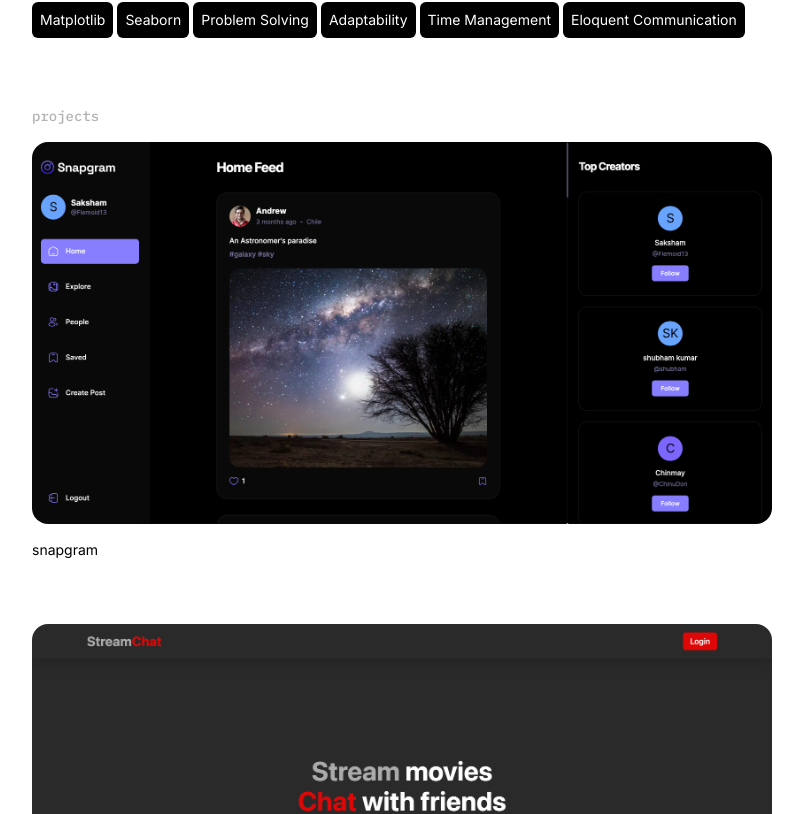
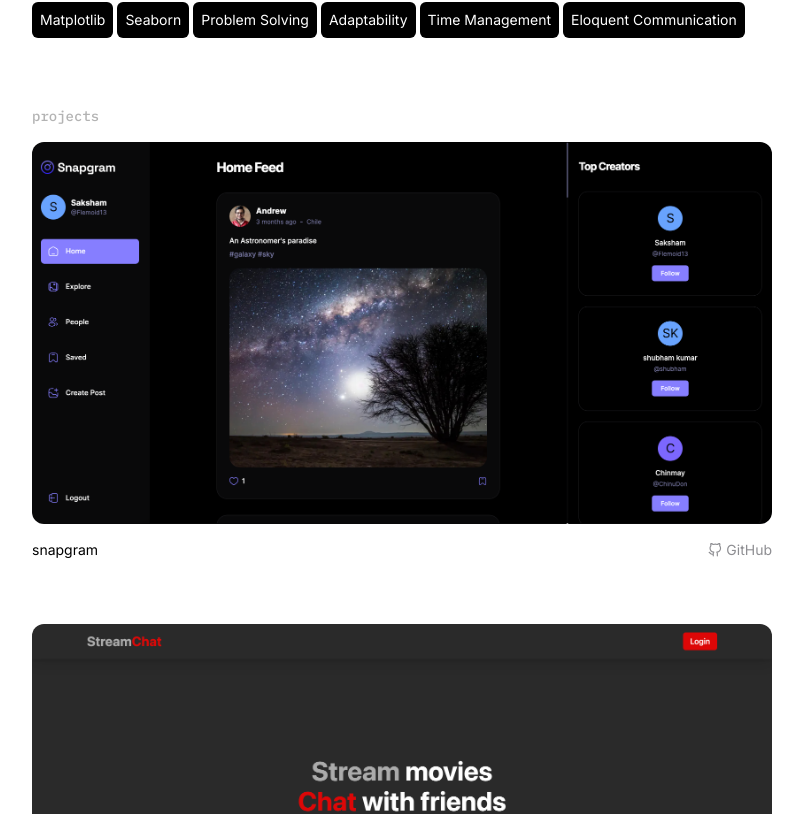
Before and after one commit to Saksham131102/portfolio, a Next.js app: page / in a window 1280 px wide. Shown: the part 511-1325 px from the top of the page, without its empty margins (238-1041 px from the left). Built offline with nearby package versions, Linux system fonts and the light colour scheme.

Commit message:
Image hover scale effect.
Projects hosted link and github link

```diff
--- a/src/app/(components)/(Carousel)/CarouselImage.tsx
+++ b/src/app/(components)/(Carousel)/CarouselImage.tsx
@@ -36,7 +36,7 @@ const CarouselImage: React.FC = () => {
       <div className="mb-4 text-[#B3B3B3] text-sm font-ibm-plex-mono">
         my best pics
       </div>
-      <div className="border-2 border-black">
+      <div className="border-2 border-black rounded-xl overflow-hidden">
         <Swiper
           spaceBetween={10}
           centeredSlides={true}
@@ -54,11 +54,11 @@ const CarouselImage: React.FC = () => {
           className="mySwiper"
         >
           {images.map((image, index) => (
-            <SwiperSlide key={index}>
+            <SwiperSlide key={index} className="">
               <Image
                 src={image.image}
                 alt="images"
-                className={`object-cover ${image.dark ? "dark-image" : ""}`}
+                className={`object-cover transition-transform duration-300 hover:scale-105`}
                 width={1000}
                 height={1000}
                 priority
--- a/src/app/(components)/(Carousel)/data.ts
+++ b/src/app/(components)/(Carousel)/data.ts
@@ -1,26 +1,20 @@
 export const images = [
   {
     image: "/images/saksham2.jpg",
-    dark: false,
   },
   {
     image: "/images/family.jpg",
-    dark: false,
   },
   {
     image: "/images/rambo.jpg",
-    dark: false,
   },
   {
     image: "/images/sky2.jpg",
-    dark: false,
   },
-  // {
-  //   image: "/images/me.jpg",
-  //   dark: true,
-  // },
-  // {
-  //   image: "/images/sky.jpg",
-  //   dark: true,
-  // },
+  {
+    image: "/images/me.jpg",
+  },
+  {
+    image: "/images/sky.jpg",
+  },
 ];
--- a/src/app/(components)/Projects.tsx
+++ b/src/app/(components)/Projects.tsx
@@ -1,5 +1,7 @@
 import Image from "next/image";
 import projects from "../(projects)";
+import Link from "next/link";
+import { FiGithub } from "react-icons/fi";
 const Projects = () => {
   return (
     <div className="text-sm">
@@ -7,15 +9,34 @@ const Projects = () => {
       <div className="mt-4">
         {projects.map((project, index) => (
           <div key={index}>
+            <div className="rounded-xl overflow-hidden dark-image">
+              <Link
+                href={project.hostedLink}
+                target="_blank"
+                rel="noopener noreferrer"
+              >
                 <Image
-              className="rounded-2xl dark-image"
+                  className="dark-image object-center transition-transform duration-300 hover:scale-105"
                   src={project.image}
                   alt="image"
                   width={1000}
                   height={1000}
                   priority
                 />
-            <div className="mt-4 text-black pb-16">{project.name}</div>
+              </Link>
+            </div>
+            <div className="flex justify-between">
+              <div className="mt-4 text-black mb-16">{project.name}</div>
+              <Link
+                className="flex items-center gap-1 mt-4 text-[#8e8e92] hover:text-black transition-colors duration-500 mb-16"
+                href={project.github}
+                target="_blank"
+                rel="noopener noreferrer"
+              >
+                <FiGithub />
+                GitHub
+              </Link>
+            </div>
           </div>
         ))}
       </div>
--- a/src/app/(projects)/index.ts
+++ b/src/app/(projects)/index.ts
@@ -2,10 +2,14 @@ const projects = [
   {
     image: "/images/snapgram.png",
     name: "snapgram",
+    github: "https://github.com/Saksham131102/snapgram",
+    hostedLink: "https://snapgram-rho-seven.vercel.app",
   },
   {
     image: "/images/streamchat.png",
     name: "streamchat",
+    github: "https://github.com/Saksham131102/snapgram",
+    hostedLink: "https://streamchat1.netlify.app/",
   },
 ];
 
```
Lines whose indentation alone changed are shown as unchanged.
